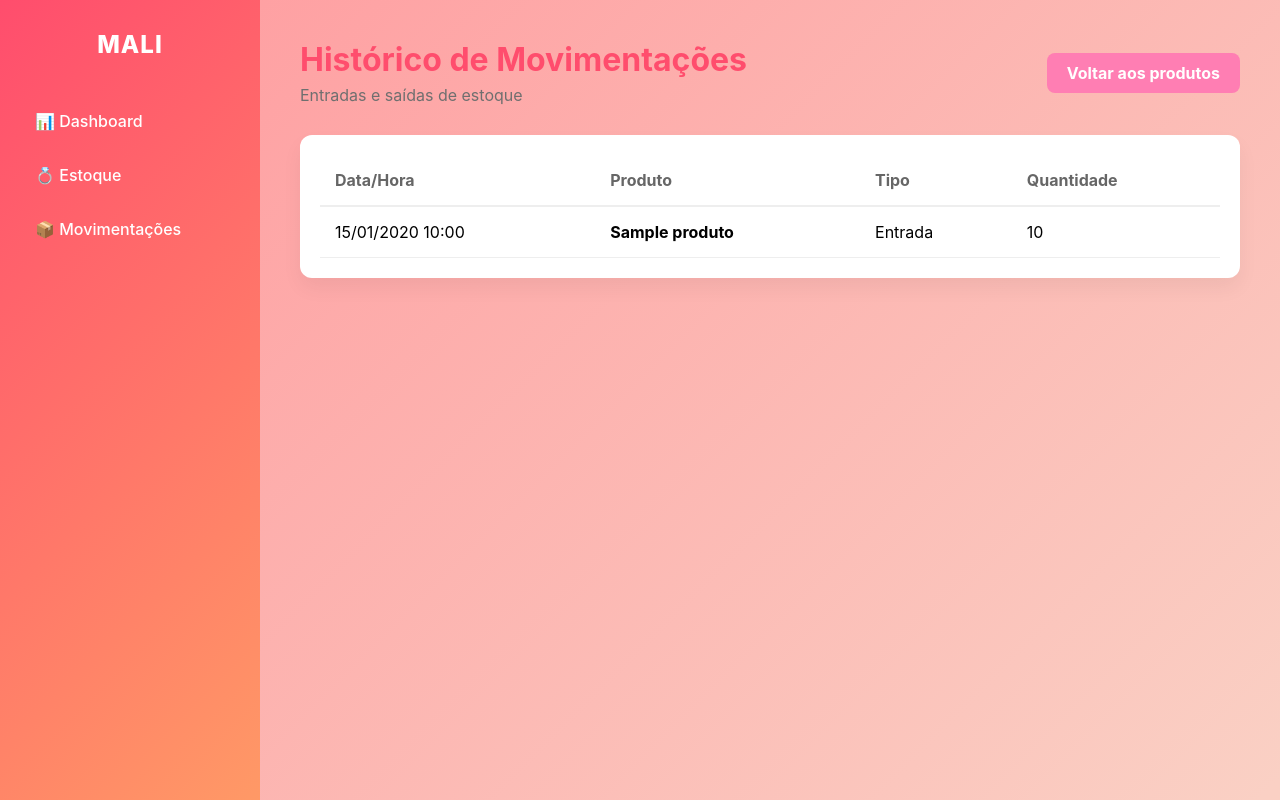
After one commit to TigerHunterFERA/TCC_Mali_SemiJoias, a Django app: page /movimentacoes/ in a window 1280 px wide. The commit adds this page. Run offline with Django 5.2, Linux system fonts and the light colour scheme; tables that the repository leaves empty hold one stand-in row (values such as "Sample post").

Commit message:
Adiciona movimentacao e historico de estoque

```diff
--- a/estoque_project/estoque_app/models.py
+++ b/estoque_project/estoque_app/models.py
@@ -70,6 +70,36 @@ class Produto(models.Model):
     class Meta:
         db_table = 'produtos'
 
+    def __str__(self):
+        return self.nome
+
+
+class MovimentacaoEstoque(models.Model):
+    """Histórico simples de entradas e saídas de estoque."""
+
+    TIPO_ENTRADA = "entrada"
+    TIPO_SAIDA = "saida"
+    TIPOS = [
+        (TIPO_ENTRADA, "Entrada"),
+        (TIPO_SAIDA, "Saída"),
+    ]
+
+    produto = models.ForeignKey(
+        Produto,
+        on_delete=models.PROTECT,
+        related_name="movimentacoes",
+    )
+    tipo = models.CharField(max_length=10, choices=TIPOS)
+    quantidade = models.PositiveIntegerField()
+    data = models.DateTimeField(auto_now_add=True)
+
+    class Meta:
+        db_table = "movimentacoes_estoque"
+
+    def __str__(self):
+        return f"{self.tipo} - {self.produto.nome} ({self.quantidade})"
+
+
 class Pedido(models.Model):
     usuario = models.ForeignKey(Usuario, on_delete=models.CASCADE)
     data_pedido = models.DateTimeField(auto_now_add=True)
--- /dev/null
+++ b/estoque_project/estoque_app/templates/estoque_app/movimentacoes.html
@@ -0,0 +1,62 @@
+{% load static %}
+<!DOCTYPE html>
+<html lang="pt-br">
+<head>
+    <meta charset="UTF-8">
+    <title>Mali Semijoias - Movimentações</title>
+    <link rel="stylesheet" href="{% static 'estoque_app/style.css' %}">
+</head>
+<body>
+    <nav class="sidebar">
+        <h2>MALI</h2>
+        <a href="{% url 'dashboard' %}">📊 Dashboard</a>
+        <a href="{% url 'produtos' %}">💍 Estoque</a>
+        <a href="{% url 'movimentacoes' %}">📦 Movimentações</a>
+    </nav>
+
+    <main class="main-content">
+        <header class="page-header" style="display:flex; align-items:center; justify-content:space-between; gap: 16px;">
+            <div>
+                <h1>Histórico de Movimentações</h1>
+                <p style="margin-top:6px; color:#6f6f6f;">Entradas e saídas de estoque</p>
+            </div>
+            <a href="{% url 'produtos' %}" class="btn-mali">Voltar aos produtos</a>
+        </header>
+
+        <div class="table-container">
+            <table>
+                <thead>
+                    <tr>
+                        <th>Data/Hora</th>
+                        <th>Produto</th>
+                        <th>Tipo</th>
+                        <th>Quantidade</th>
+                    </tr>
+                </thead>
+                <tbody>
+                    {% for mov in movimentacoes %}
+                    <tr>
+                        <td>{{ mov.data|date:"d/m/Y H:i" }}</td>
+                        <td style="font-weight: 700;">{{ mov.produto.nome }}</td>
+                        <td>
+                            {% if mov.tipo == "entrada" %}
+                                Entrada
+                            {% else %}
+                                Saída
+                            {% endif %}
+                        </td>
+                        <td>{{ mov.quantidade }}</td>
+                    </tr>
+                    {% empty %}
+                    <tr>
+                        <td colspan="4" style="text-align:center; padding:30px;">
+                            Nenhuma movimentação registrada.
+                        </td>
+                    </tr>
+                    {% endfor %}
+                </tbody>
+            </table>
+        </div>
+    </main>
+</body>
+</html>
--- a/estoque_project/estoque_app/templates/estoque_app/produtos.html
+++ b/estoque_project/estoque_app/templates/estoque_app/produtos.html
@@ -64,7 +64,10 @@
                 <h1>Gerenciar Produtos</h1>
                 <p style="margin-top:6px; color:#6f6f6f;">Controle de inventário</p>
             </div>
-            <a href="{% url 'adicionar' %}" class="btn-mali">+ Novo Produto</a>
+            <div style="display:flex; gap:10px; align-items:center;">
+                <a href="{% url 'movimentacoes' %}" class="btn-mali" style="background:#ccc; color:#333;">Histórico</a>
+                <a href="{% url 'adicionar' %}" class="btn-mali">+ Novo Produto</a>
+            </div>
         </header>
 
         <div class="table-container">
@@ -92,6 +95,7 @@
                         <td>R$ {{ produto.preco }}</td>
                         <td>{{ produto.estoque }}</td>
                         <td style="text-align:right;">
+                            <a href="{% url 'movimentar' produto.id %}" class="btn-mali" style="text-decoration:none; padding:8px 12px;" title="Movimentar estoque">📦</a>
                             <a href="{% url 'editar' produto.id %}" class="btn-mali" style="text-decoration:none; padding:8px 12px;">✏️</a>
                             <form action="{% url 'remover' produto.id %}" method="post" style="display:inline; margin-left:10px;" onsubmit="return confirm('Deseja excluir este item?');">
                                 {% csrf_token %}
--- a/estoque_project/estoque_app/urls.py
+++ b/estoque_project/estoque_app/urls.py
@@ -9,4 +9,10 @@ urlpatterns = [
     path("adicionar/", views.adicionar_produto, name="adicionar"),
     path("editar/<int:produto_id>/", views.editar_produto, name="editar"),
     path("remover/<int:produto_id>/", views.remover_produto, name="remover"),
+    path(
+        "movimentar/<int:produto_id>/",
+        views.movimentar_estoque,
+        name="movimentar",
+    ),
+    path("movimentacoes/", views.listar_movimentacoes, name="movimentacoes"),
 ]
--- a/estoque_project/estoque_app/views.py
+++ b/estoque_project/estoque_app/views.py
@@ -78,7 +78,7 @@
 
 from django.shortcuts import render, redirect, get_object_or_404
 from django.views.decorators.http import require_POST
-from .models import Produto, TipoBanho
+from .models import Produto, TipoBanho, MovimentacaoEstoque
 from decimal import Decimal, InvalidOperation
 # from django.shortcuts import render, redirect
 import json
@@ -329,3 +329,72 @@ def remover_produto(request, produto_id):
     produto = get_object_or_404(Produto, id=produto_id)
     produto.delete()
     return redirect("produtos")
+
+
+def validar_movimentacao(request, produto):
+    """Valida tipo e quantidade da movimentação. Retorna mensagem de erro ou None."""
+    tipo = (request.POST.get("tipo") or "").strip()
+    quantidade_texto = (request.POST.get("quantidade") or "").strip()
+
+    tipos_validos = [MovimentacaoEstoque.TIPO_ENTRADA, MovimentacaoEstoque.TIPO_SAIDA]
+    if tipo not in tipos_validos:
+        return "Selecione um tipo de movimentação válido."
+
+    try:
+        quantidade = int(quantidade_texto)
+    except ValueError:
+        return "Informe uma quantidade válida."
+
+    if quantidade <= 0:
+        return "A quantidade deve ser maior que zero."
+
+    if tipo == MovimentacaoEstoque.TIPO_SAIDA and quantidade > produto.estoque:
+        return "Quantidade maior que o estoque disponível."
+
+    return None
+
+
+def movimentar_estoque(request, produto_id):
+    produto = get_object_or_404(Produto, id=produto_id)
+
+    if request.method == "POST":
+        erro = validar_movimentacao(request, produto)
+
+        if erro:
+            return render(
+                request,
+                "estoque_app/movimentar.html",
+                {"produto": produto, "erro": erro},
+            )
+
+        tipo = request.POST.get("tipo")
+        quantidade = int(request.POST.get("quantidade"))
+
+        if tipo == MovimentacaoEstoque.TIPO_ENTRADA:
+            produto.estoque = produto.estoque + quantidade
+        else:
+            produto.estoque = produto.estoque - quantidade
+
+        produto.save()
+
+        MovimentacaoEstoque.objects.create(
+            produto=produto,
+            tipo=tipo,
+            quantidade=quantidade,
+        )
+
+        return redirect("movimentacoes")
+
+    return render(request, "estoque_app/movimentar.html", {"produto": produto})
+
+
+def listar_movimentacoes(request):
+    movimentacoes = (
+        MovimentacaoEstoque.objects.select_related("produto")
+        .order_by("-data")
+    )
+    return render(
+        request,
+        "estoque_app/movimentacoes.html",
+        {"movimentacoes": movimentacoes},
+    )
```
Also changed, not shown: estoque_project/estoque_app/templates/estoque_app/movimentar.html (added, +52 -0 lines), estoque_project/estoque_app/migrations/0004_movimentacaoestoque.py (added).
